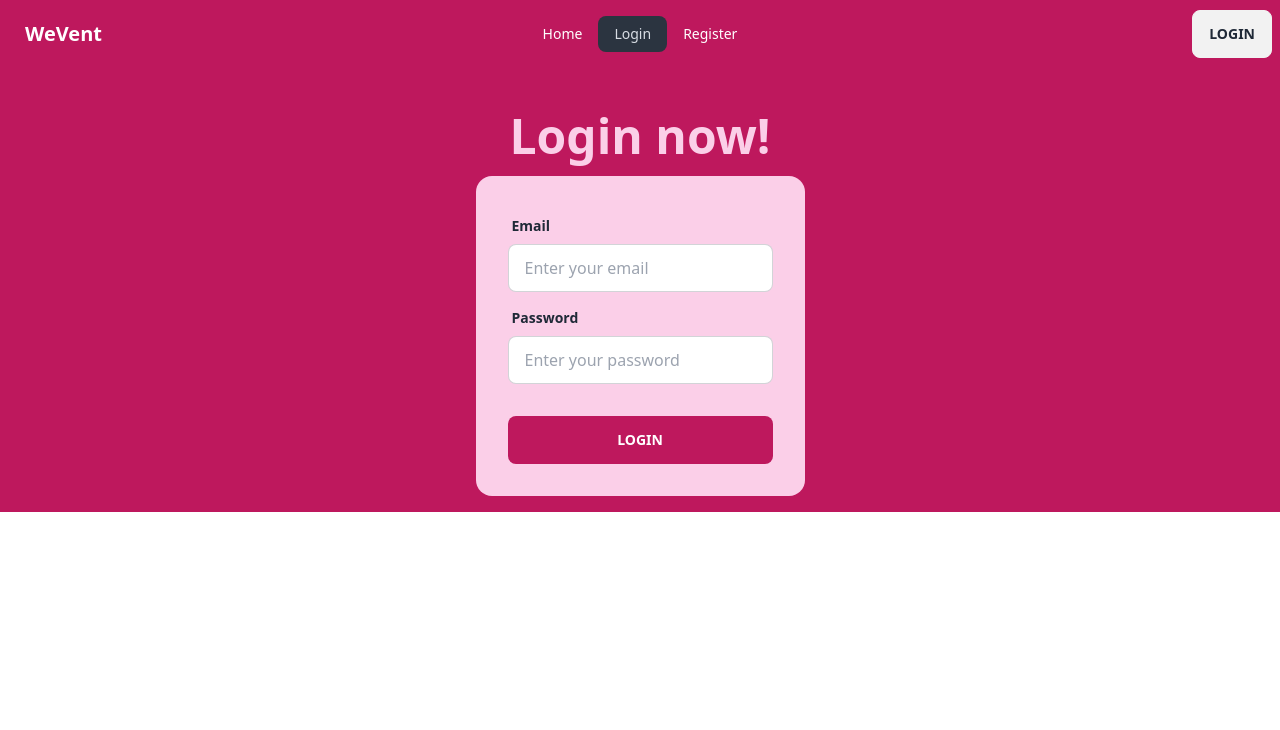
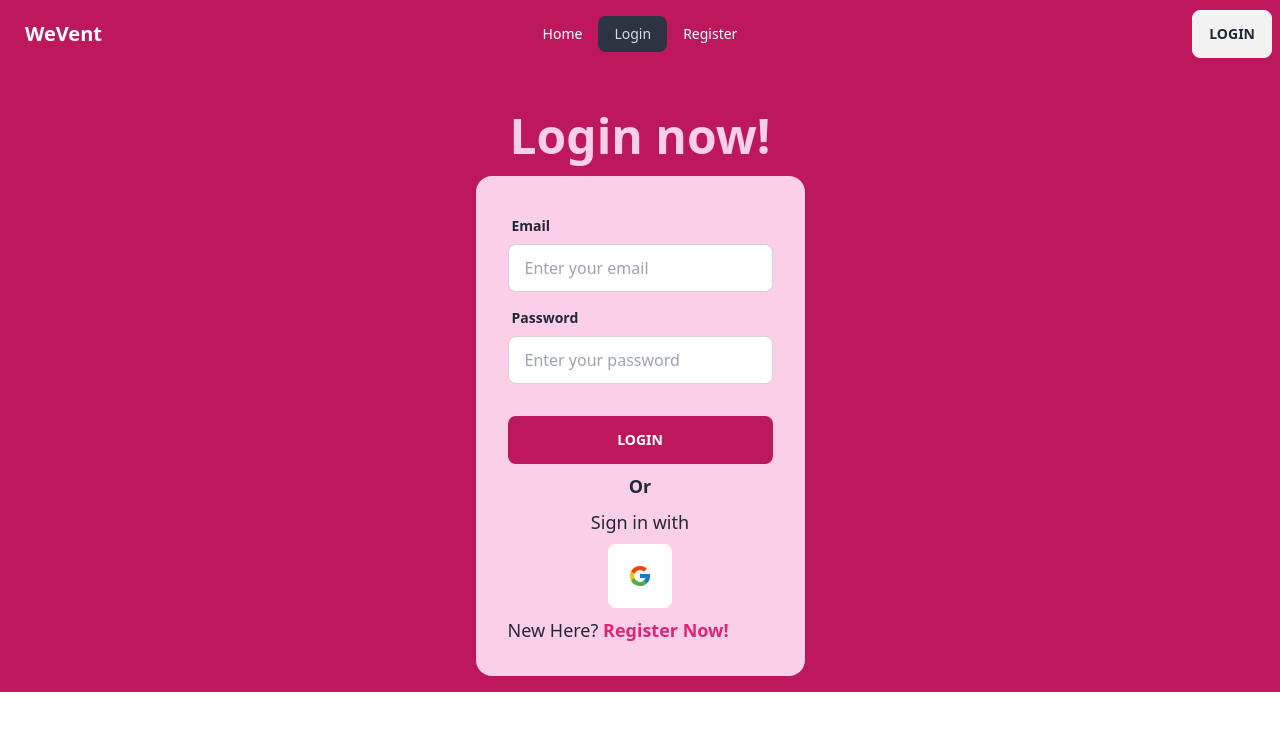
Before and after one commit to nisakib07/weVent-9, a React (Vite) app: page /login in a window 1280 px wide. Shown: the top 730 px of the page. Built offline with nearby package versions, Linux system fonts and the light colour scheme; no server answers.

Commit message:
added google sign in

```diff
--- a/package.json
+++ b/package.json
@@ -17,6 +17,7 @@
     "prop-types": "^15.8.1",
     "react": "^18.2.0",
     "react-dom": "^18.2.0",
+    "react-icons": "^4.11.0",
     "react-router-dom": "^6.16.0",
     "react-toastify": "^9.1.3",
     "sort-by": "^1.2.0"
--- a/src/Pages/Login/Login.jsx
+++ b/src/Pages/Login/Login.jsx
@@ -3,10 +3,11 @@ import Navbar from "../../components/Navbar/Navbar";
 import { AuthContext } from "../../Providers/AuthProvider/AuthProvider";
 import { toast } from "react-toastify";
 import "react-toastify/dist/ReactToastify.css";
-import { useLocation, useNavigate } from "react-router-dom";
+import { Link, useLocation, useNavigate } from "react-router-dom";
+import { FcGoogle } from "react-icons/fc";
 
 const Login = () => {
-  const { userSignIn } = useContext(AuthContext);
+  const { userSignIn, googleSignIn } = useContext(AuthContext);
   const location = useLocation();
   const navigate = useNavigate();
 
@@ -25,6 +26,14 @@ const Login = () => {
       .catch(() => {
         toast.error("Sign In Failed");
       });
+  };
+
+  const handleGoogleSignIn = () => {
+    googleSignIn().then(() => {
+      toast.success("Signed In Successfully");
+
+      navigate(location?.state ? location.state : "/");
+    });
   };
 
   return (
@@ -68,6 +77,21 @@ const Login = () => {
                   value="Login"
                 />
               </div>
+              <div className="flex flex-col items-center gap-2">
+                <p className="text-center font-semibold text-lg">Or</p>
+                <p className="text-lg">Sign in with</p>
+                <button
+                  onClick={handleGoogleSignIn}
+                  className="bg-white p-5 rounded-lg">
+                  <FcGoogle className="text-2xl"></FcGoogle>
+                </button>
+              </div>
+              <p className="text-lg">
+                New Here?{" "}
+                <Link to="/register">
+                  <span className="font-bold text-pink-600">Register Now!</span>
+                </Link>
+              </p>
             </form>
           </div>
         </div>
--- a/src/Pages/Register/Register.jsx
+++ b/src/Pages/Register/Register.jsx
@@ -3,6 +3,7 @@ import Navbar from "../../components/Navbar/Navbar";
 import { AuthContext } from "../../Providers/AuthProvider/AuthProvider";
 import { ToastContainer, toast } from "react-toastify";
 import "react-toastify/dist/ReactToastify.css";
+import { Link } from "react-router-dom";
 // import { useNavigate } from "react-router-dom";
 
 const Register = () => {
@@ -90,7 +91,14 @@ const Register = () => {
                   value="Register"
                 />
               </div>
+              <p className="text-lg">
+                Already have an account?
+                <Link to="/login">
+                  <span className="font-bold ml-1 text-pink-600">Login!</span>
+                </Link>
+              </p>
             </form>
+
             <ToastContainer
               pauseOnHover={false}
               autoClose={2000}></ToastContainer>
--- a/src/Providers/AuthProvider/AuthProvider.jsx
+++ b/src/Providers/AuthProvider/AuthProvider.jsx
@@ -2,10 +2,12 @@ import { createContext, useEffect, useState } from "react";
 import PropTypes from "prop-types";
 
 import {
+  GoogleAuthProvider,
   createUserWithEmailAndPassword,
   getAuth,
   onAuthStateChanged,
   signInWithEmailAndPassword,
+  signInWithPopup,
   signOut,
   updateProfile,
 } from "firebase/auth";
@@ -13,6 +15,8 @@ import app from "../../configs/firebase.config";
 
 export const AuthContext = createContext(null);
 const auth = getAuth(app);
+
+const googleAuthProvider = new GoogleAuthProvider();
 
 const AuthProvider = ({ children }) => {
   const [user, setUser] = useState(null);
@@ -24,6 +28,10 @@ const AuthProvider = ({ children }) => {
       .then((res) => res.json())
       .then((data) => setServices(data));
   }, []);
+
+  const googleSignIn = () => {
+    return signInWithPopup(auth, googleAuthProvider);
+  };
 
   const createUser = (email, password) => {
     setLoader(true);
@@ -67,6 +75,7 @@ const AuthProvider = ({ children }) => {
     userProfileUpdate,
     services,
     loader,
+    googleSignIn,
   };
   return (
     <AuthContext.Provider value={authInfo}>{children}</AuthContext.Provider>
```
Also changed, not shown: 1 other file (tests, documents, lock files or other folders).
